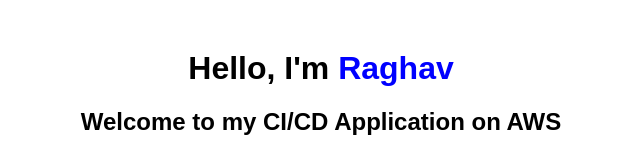
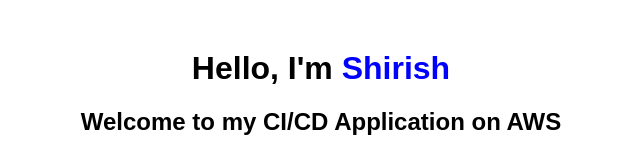
Before and after one commit to Shirish-Master/DEVOPS_CIA2, a website: page index.html in a window 1280 px wide. Shown: the top 156 px of the page, without its empty margins (319-959 px from the left). Drawn offline with Linux system fonts and the light colour scheme.

Commit message:
Update index.html

```diff
--- a/index.html
+++ b/index.html
@@ -4,7 +4,7 @@
     <title>Welcome</title>
 </head>
 <body style="font-family: Arial; text-align: center; margin-top: 50px;">
-    <h1>Hello, I'm <span style="color: blue;">Raghav</span></h1>
+    <h1>Hello, I'm <span style="color: blue;">Shirish</span></h1>
     <h2>Welcome to my CI/CD Application on AWS </h2>
     <p>Your deployment is successful!</p>
 </body>
```
